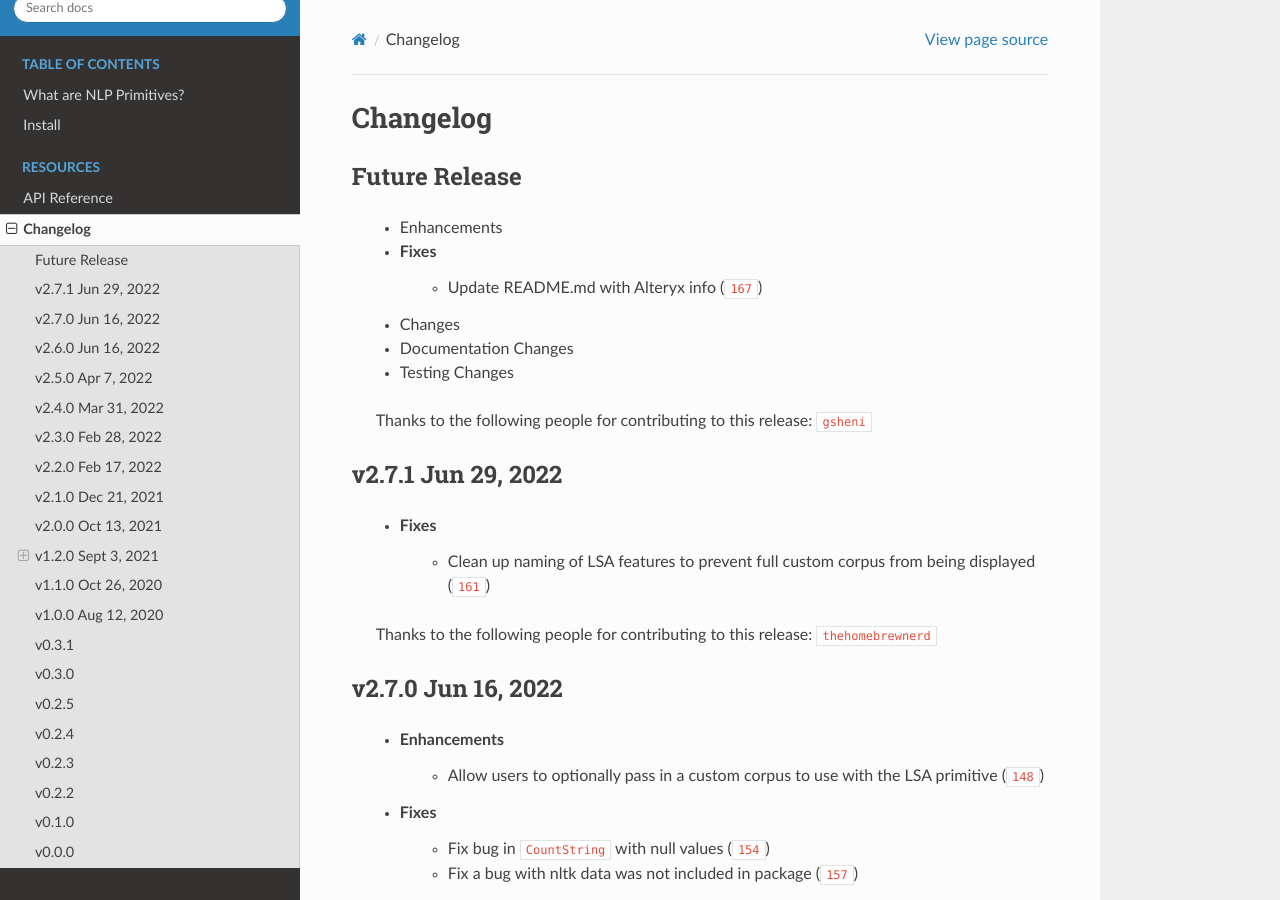
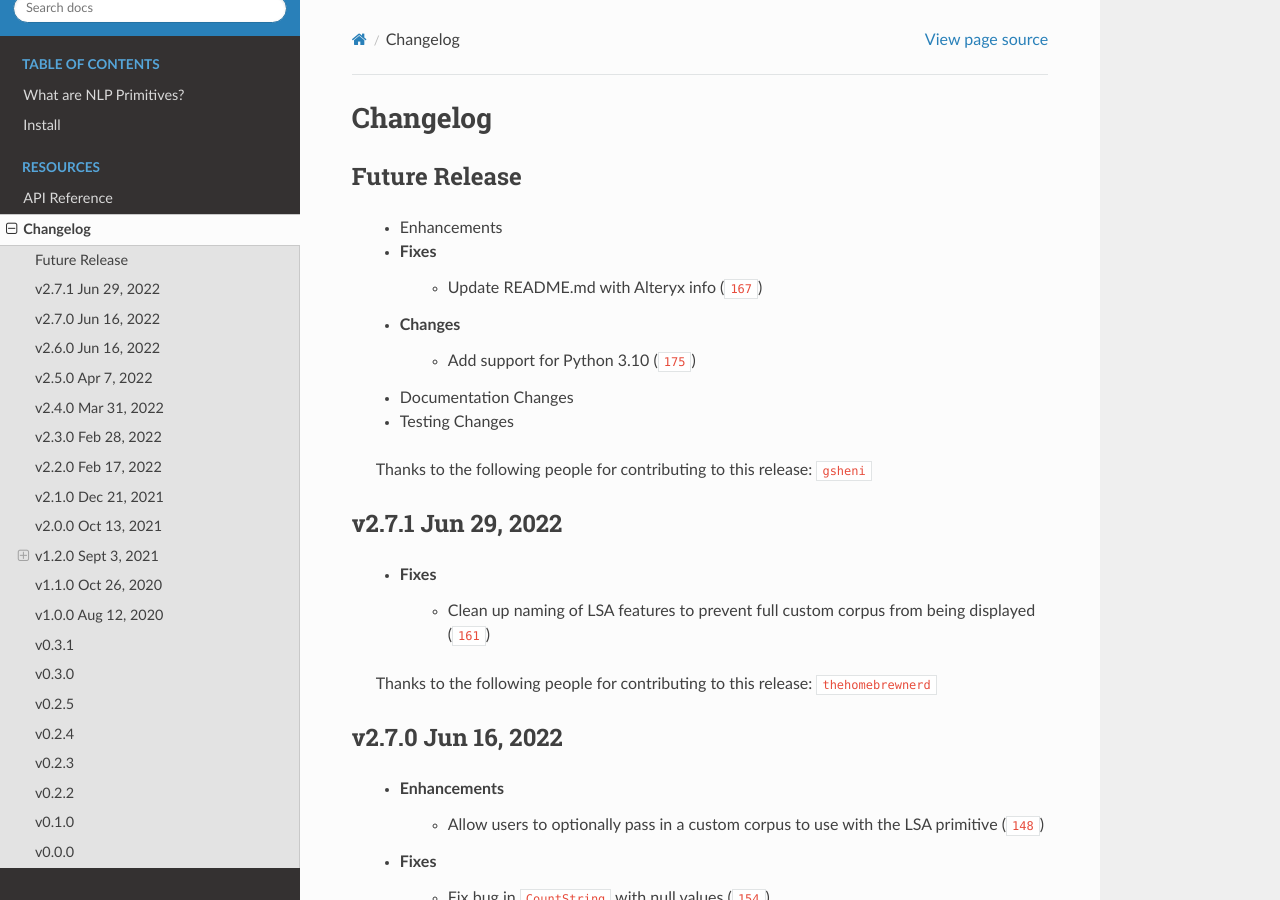
Before and after one commit to alteryx/nlp_primitives, a Sphinx documentation site: the page built from docs/source/changelog.rst, in a window 1280 px wide and 900 px high. Built offline with Sphinx 7.4.7 and the Read the Docs theme 2.0.0, drawn with Linux system fonts in a browser that asks for light colours; cross-references to code outside the pages are shown as plain code.

Commit message:
Update changelog.rst

```diff
--- a/docs/source/changelog.rst
+++ b/docs/source/changelog.rst
@@ -8,6 +8,7 @@ Future Release
     * Fixes
         * Update README.md with Alteryx info (:pr:`167`)
     * Changes
+        * Add support for Python 3.10 (:pr:`175`)
     * Documentation Changes
     * Testing Changes
 
```
